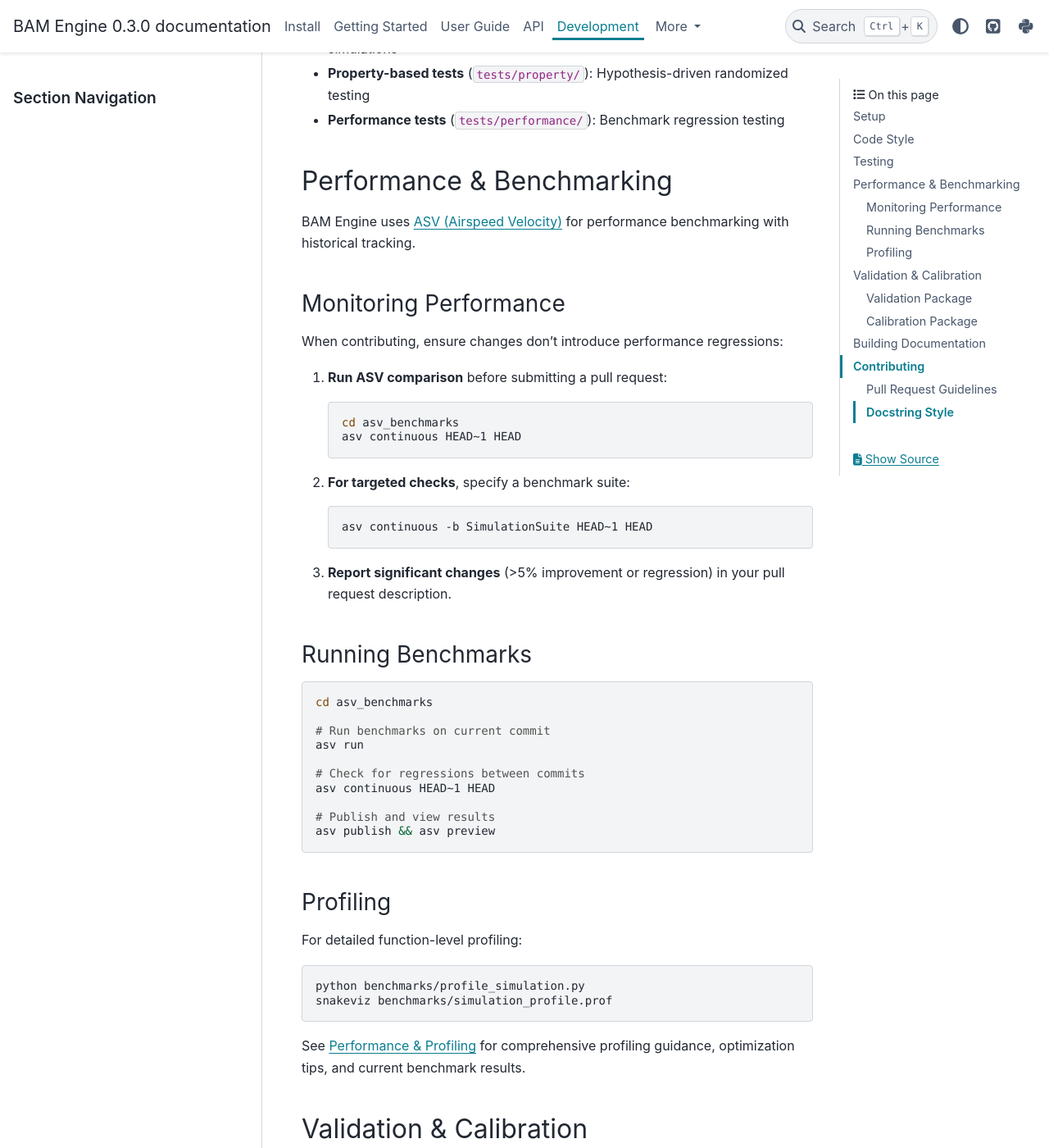
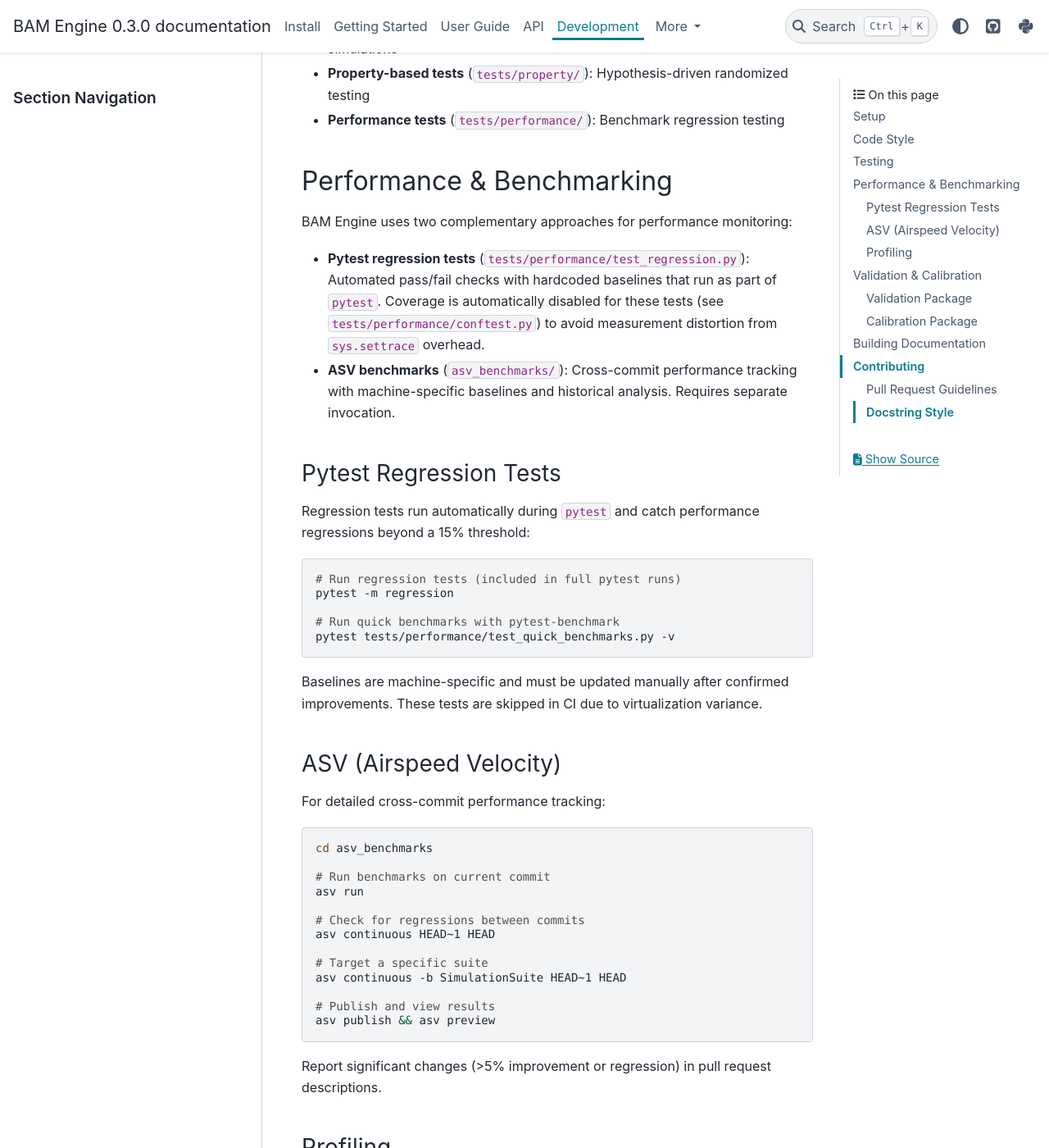
Before and after one commit to kganitis/bam-engine, a Sphinx documentation site: the page built from docs/development.rst, in a window 1280 px wide and 1400 px high, scrolled down 1662 px. Shown: the whole window at 82% size. Built offline with Sphinx 7.4.7 and the PyData theme 0.15.4, drawn with Linux system fonts in a browser that asks for light colours; pages that are not in the unit, such as notebooks, are missing from menus; some of the changed text lies outside the part shown.

Commit message:
fix(performance): disable coverage for performance tests and update baselines
Coverage instrumentation (sys.settrace) was inflating benchmark times by
40-60%, masking a ~25-30% actual speedup since the Jan 2026 baselines.

- Add tests/performance/conftest.py to suspend coverage during benchmarks
- Update regression baselines: 3.0→2.2s, 6.0→4.5s, 18.0→14.0s
- Fix benchmarks/profile_simulation.py logging suppression
- Raise coverage target from 95% to 99%
- Update docs to clarify pytest regression vs ASV complementary roles

```diff
--- a/docs/development.rst
+++ b/docs/development.rst
@@ -80,32 +80,36 @@
 Performance & Benchmarking
 --------------------------
 
-BAM Engine uses `ASV (Airspeed Velocity) <https://asv.readthedocs.io/>`_ for
-performance benchmarking with historical tracking.
+BAM Engine uses two complementary approaches for performance monitoring:
 
-Monitoring Performance
-~~~~~~~~~~~~~~~~~~~~~~
+* **Pytest regression tests** (``tests/performance/test_regression.py``): Automated
+  pass/fail checks with hardcoded baselines that run as part of ``pytest``. Coverage
+  is automatically disabled for these tests (see ``tests/performance/conftest.py``)
+  to avoid measurement distortion from ``sys.settrace`` overhead.
+* **ASV benchmarks** (``asv_benchmarks/``): Cross-commit performance tracking with
+  machine-specific baselines and historical analysis. Requires separate invocation.
 
-When contributing, ensure changes don't introduce performance regressions:
+Pytest Regression Tests
+~~~~~~~~~~~~~~~~~~~~~~~
 
-1. **Run ASV comparison** before submitting a pull request:
+Regression tests run automatically during ``pytest`` and catch performance
+regressions beyond a 15% threshold:
 
-   .. code-block:: bash
+.. code-block:: bash
 
-      cd asv_benchmarks
-      asv continuous HEAD~1 HEAD
+   # Run regression tests (included in full pytest runs)
+   pytest -m regression
 
-2. **For targeted checks**, specify a benchmark suite:
+   # Run quick benchmarks with pytest-benchmark
+   pytest tests/performance/test_quick_benchmarks.py -v
 
-   .. code-block:: bash
+Baselines are machine-specific and must be updated manually after confirmed
+improvements. These tests are skipped in CI due to virtualization variance.
 
-      asv continuous -b SimulationSuite HEAD~1 HEAD
+ASV (Airspeed Velocity)
+~~~~~~~~~~~~~~~~~~~~~~~
 
-3. **Report significant changes** (>5% improvement or regression) in your pull
-   request description.
-
-Running Benchmarks
-~~~~~~~~~~~~~~~~~~
+For detailed cross-commit performance tracking:
 
 .. code-block:: bash
 
@@ -117,8 +121,14 @@
    # Check for regressions between commits
    asv continuous HEAD~1 HEAD
 
+   # Target a specific suite
+   asv continuous -b SimulationSuite HEAD~1 HEAD
+
    # Publish and view results
    asv publish && asv preview
+
+Report significant changes (>5% improvement or regression) in pull request
+descriptions.
 
 Profiling
 ~~~~~~~~~
--- a/pyproject.toml
+++ b/pyproject.toml
@@ -243,7 +243,7 @@
 --cov-report=html
 --cov-report=json
 --cov-report=xml
---cov-fail-under=95
+--cov-fail-under=99
 """
 
 [tool.coverage.run]
```
Also changed, not shown: other parts of docs/development.rst (+1 -1 lines), docs/performance.rst (+24 -15 lines), 3 other files.
